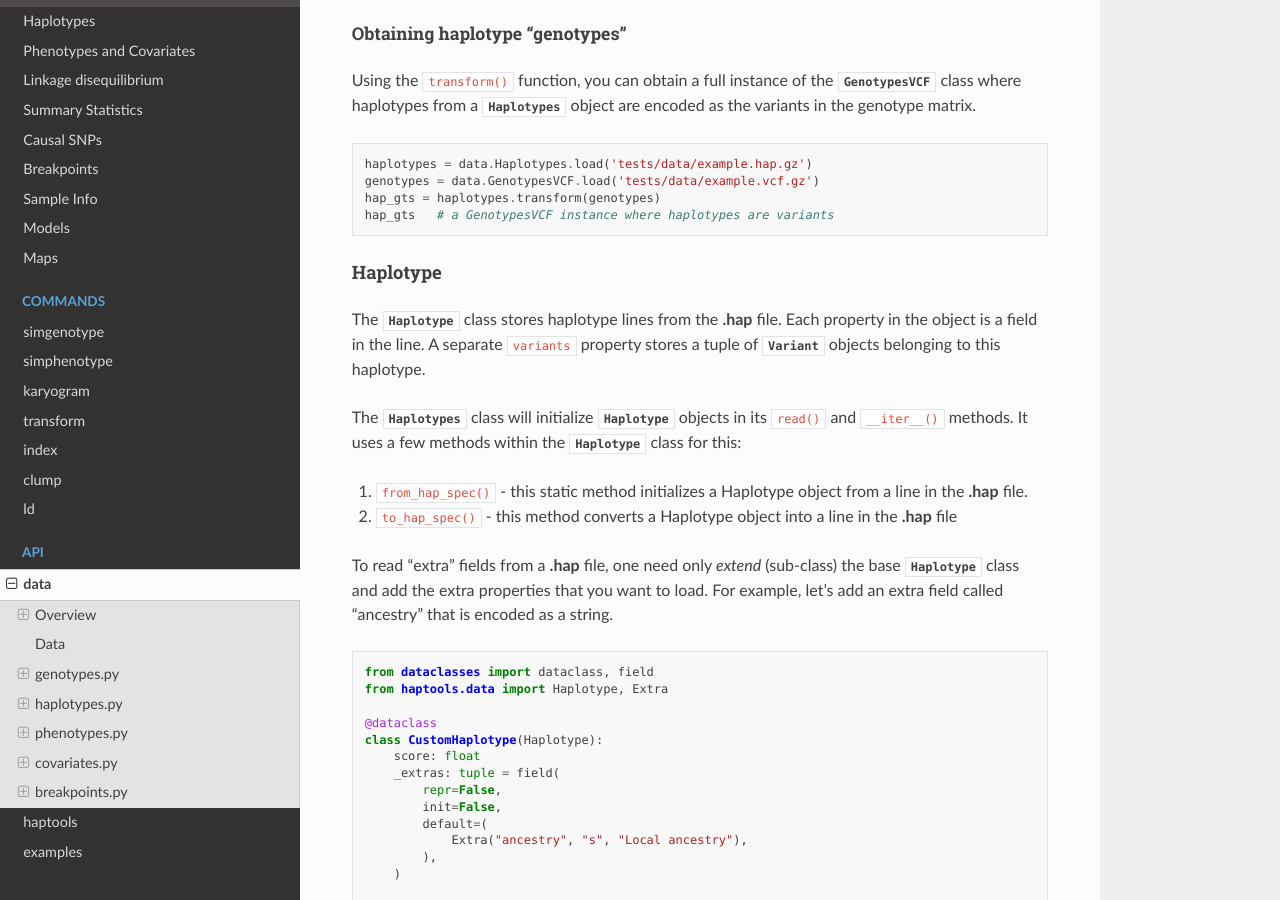
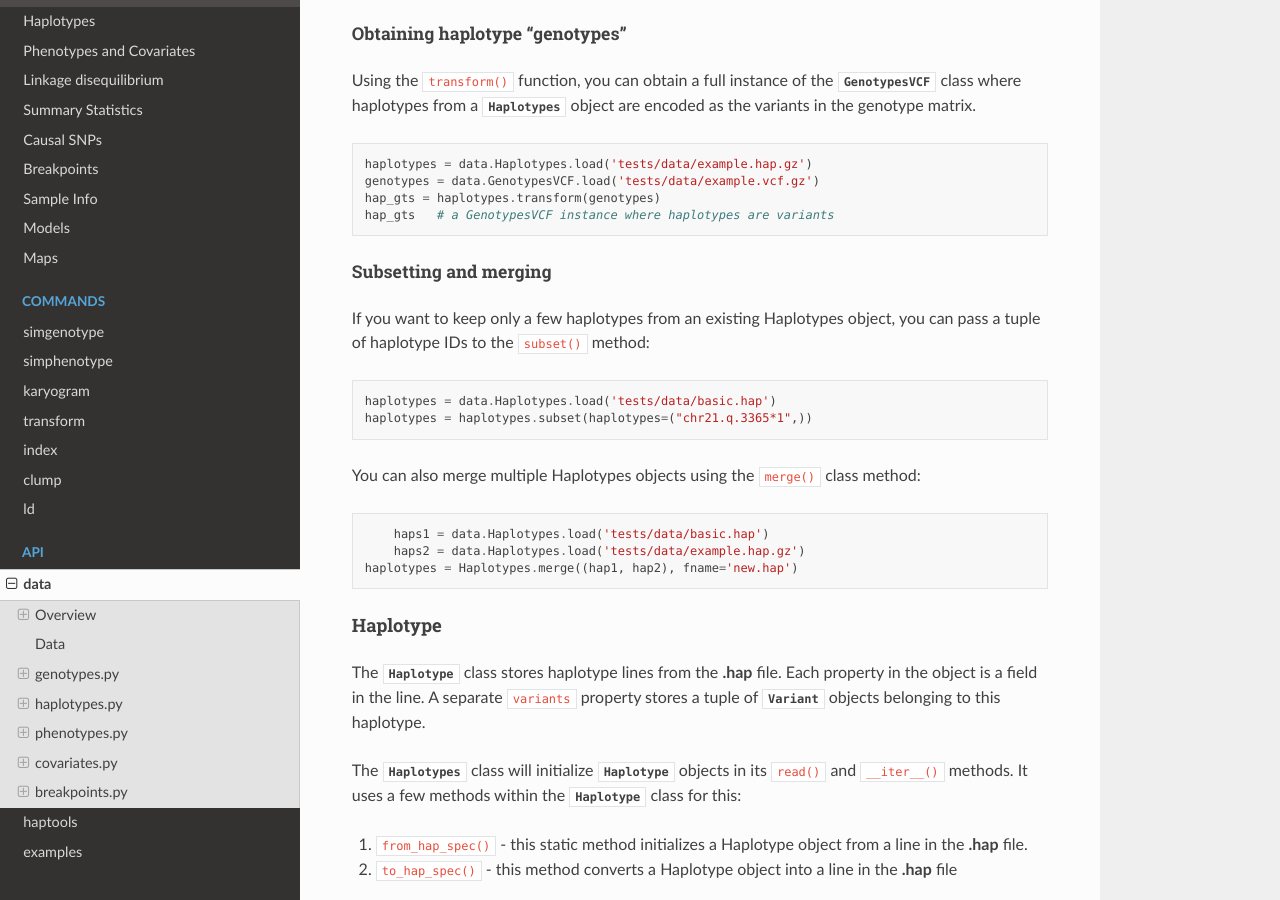
Before and after one commit to CAST-genomics/haptools, a Sphinx documentation site: the page built from docs/api/data.rst, in a window 1280 px wide and 900 px high, scrolled down 8774 px. Built offline with Sphinx 7.4.7 and the Read the Docs theme 2.0.0, drawn with Linux system fonts in a browser that asks for light colours.

Commit message:
doc: merge + subset of the Haplotypes class

```diff
--- a/docs/api/data.rst
+++ b/docs/api/data.rst
@@ -350,6 +350,23 @@ Using the ``transform()`` function, you can obtain a full instance of the :class
 	hap_gts = haplotypes.transform(genotypes)
 	hap_gts   # a GenotypesVCF instance where haplotypes are variants
 
+Subsetting and merging
+**********************
+If you want to keep only a few haplotypes from an existing Haplotypes object, you can pass a tuple of haplotype IDs to the ``subset()`` method:
+
+.. code-block:: python
+
+	haplotypes = data.Haplotypes.load('tests/data/basic.hap')
+	haplotypes = haplotypes.subset(haplotypes=("chr21.q.3365*1",))
+
+You can also merge multiple Haplotypes objects using the ``merge()`` class method:
+
+.. code-block:: python
+
+	haps1 = data.Haplotypes.load('tests/data/basic.hap')
+	haps2 = data.Haplotypes.load('tests/data/example.hap.gz')
+    haplotypes = Haplotypes.merge((hap1, hap2), fname='new.hap')
+
 Haplotype
 +++++++++
 The :class:`Haplotype` class stores haplotype lines from the **.hap** file. Each property in the object is a field in the line. A separate ``variants`` property stores a tuple of :class:`Variant` objects belonging to this haplotype.
```
Also changed, not shown: 1 other file.
